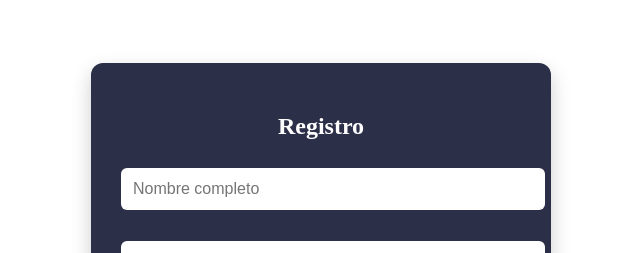
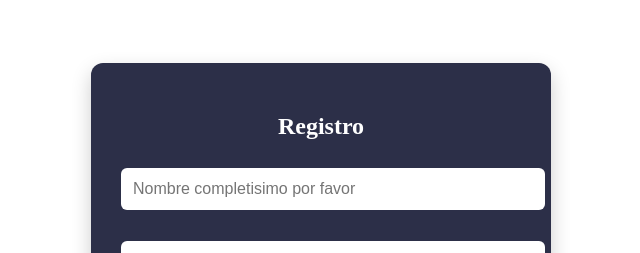
Before and after one commit to haroldjose/Final_Tasks_Manager, a React (Create React App) app in the folder frontend/: page /register in a window 1280 px wide. Shown: the top 253 px of the page, without its empty margins (319-959 px from the left). Built offline with nearby package versions, Linux system fonts and the light colour scheme.

Commit message:
arreglando errores

```diff
--- a/frontend/src/pages/RegisterPage.js
+++ b/frontend/src/pages/RegisterPage.js
@@ -40,7 +40,7 @@ const RegisterPage = () => {
         <input
           type="text"
           className="register-input"
-          placeholder="Nombre completo"
+          placeholder="Nombre completisimo por favor"
           value={name}
           onChange={(e) => setName(e.target.value)}
           required
```
